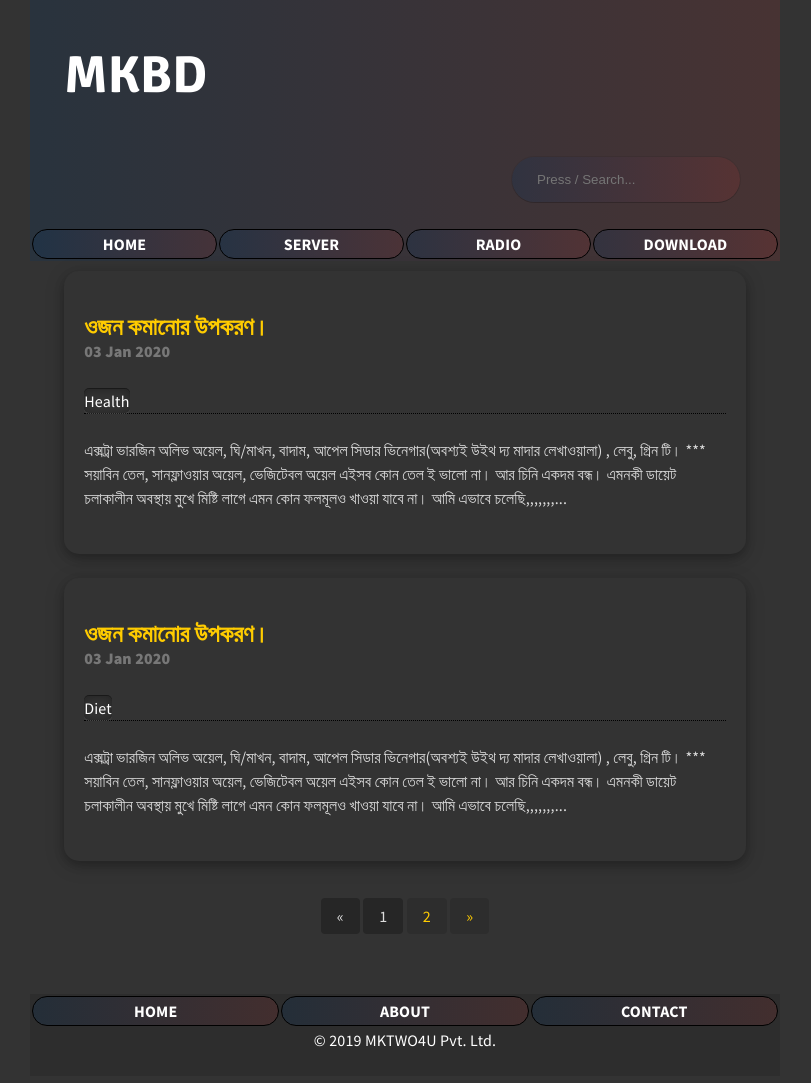
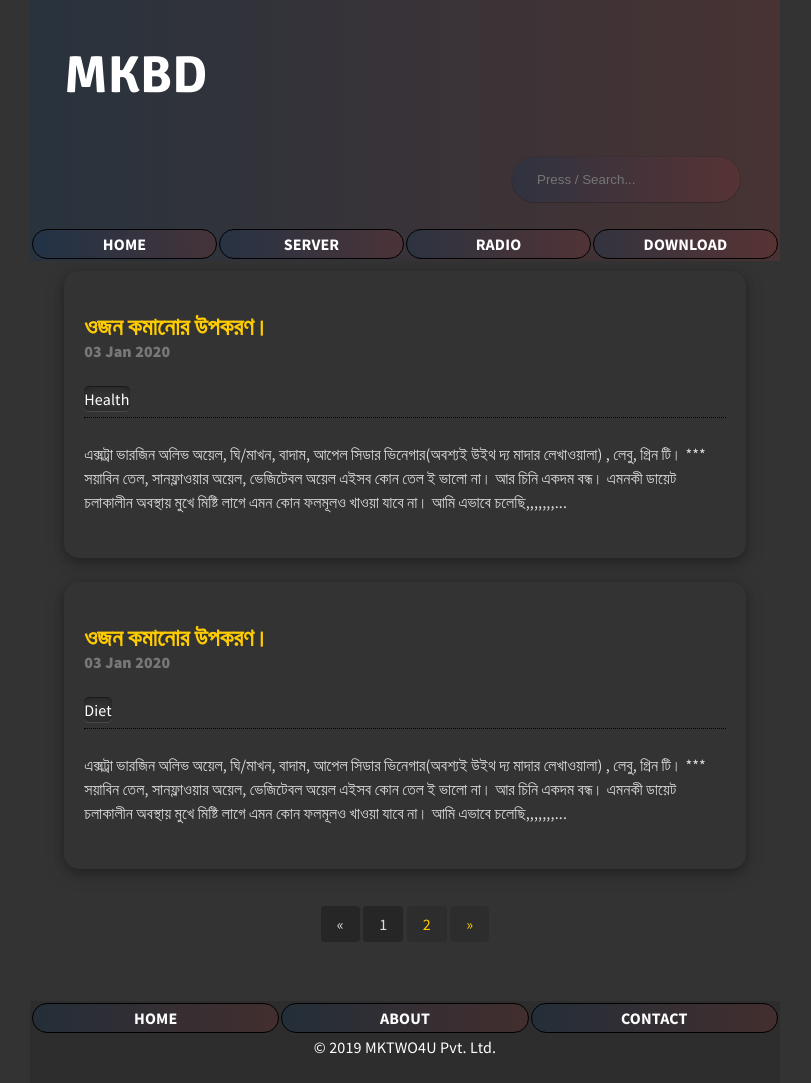
Before and after one commit to bdmilan/blog, a Jekyll site: the page built from index.html, in a window 1280 px wide. Shown: the whole page, without its empty margins (235-1046 px from the left). Built offline with Jekyll 4.4.1, drawn with Linux system fonts in a browser that asks for light colours; the list of posts is cut into pages by our own code.

Commit message:
Update custom.scss

```diff
--- a/_sass/custom.scss
+++ b/_sass/custom.scss
@@ -67,7 +67,6 @@ button,input,select,textarea,optgroup {
  max-width:100%;
 	display: inline-block;
  overflow-x:auto;
- vertical-align:middle;
  -webkit-border-radius:5px;
  -moz-border-radius:5px;
  border-radius:5px;
```
